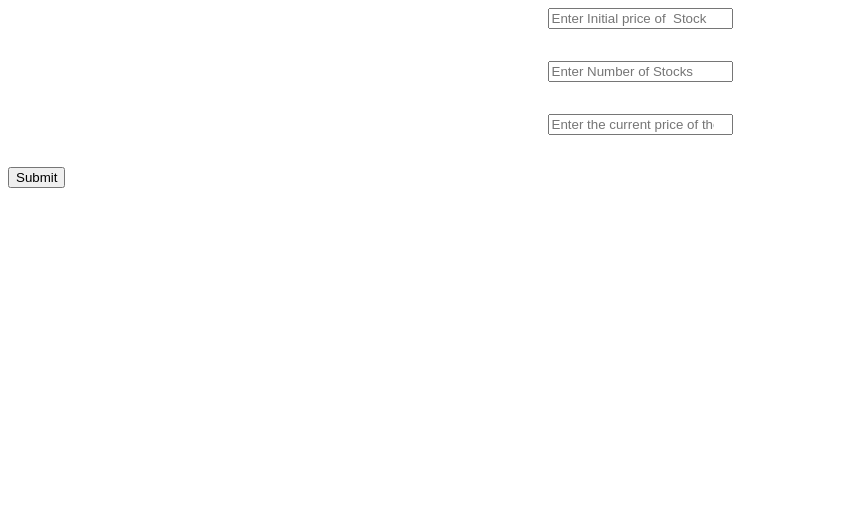
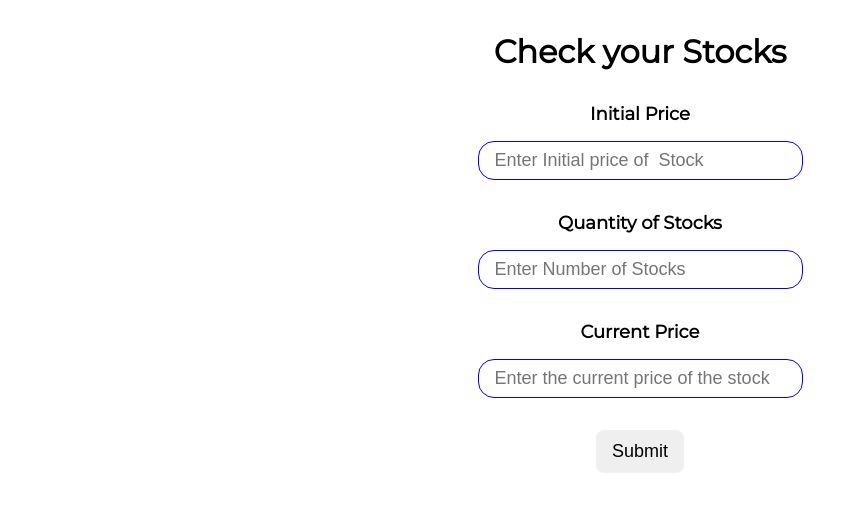
Before and after one commit to atharvabhanage02/stock-purchase-profit-or-loss, a plain HTML site: page index.html in a window 1280 px wide. Shown: the whole page, without its empty margins (0-858 px from the left). Drawn offline with Linux system fonts and the light colour scheme.

Commit message:
styles updated

```diff
--- a/app.js
+++ b/app.js
@@ -1,7 +1,7 @@
 const inputValue = document.querySelector("#initial-input")
 const quantityStk = document.querySelector("#quantity-of-stocks")
 const currentPrice = document.querySelector("#current-price")
-const btnCheck = document.querySelector("#btn-check")
+const btnCheck = document.querySelector("#btn")
 const output = document.querySelector("#output")
 
 
@@ -10,10 +10,12 @@ function calculateProfitOrLoss(initial,qty,current){
         var loss = (initial-current)*qty;
         var lossPercent = (loss/(initial*qty))*100;
         output.innerText = `You are in loss ${loss} with ${lossPercent}%`;
+        output.style.color = 'red';
     }else if(current>initial){
         var profit = (current-initial)*qty;
         var profitPercent = (profit/(initial*qty))*100;
         output.innerText = `You are in profit ${profit} with ${profitPercent}%`;
+        output.style.color = 'green';
     }else{
         output.innerText ="No Pain No Gain , No Gain No Pain"
     }
--- a/index.html
+++ b/index.html
@@ -8,17 +8,19 @@
     <link rel="stylesheet" href="styles.css">
 </head>
 <body>
+
     <main>
-        <label for="initial-input">
+        <h1>Check your Stocks</h1>
+        <label for="initial-input">Initial Price
             <input type="number" placeholder="Enter Initial price of  Stock" id="initial-input">
         </label>
-        <label for="quantity-of-stocks">
+        <label for="quantity-of-stocks">Quantity of Stocks
             <input type="number" placeholder="Enter Number of Stocks" id="quantity-of-stocks">
         </label>
-        <label for="current-price">
+        <label for="current-price">Current Price
             <input type="number" placeholder="Enter the current price of the stock" id="current-price">
         </label>
-        <button id="btn-check">Submit</button>
+        <button id="btn">Submit</button>
         <div id="output"></div>
     </main>
 
--- a/styles.css
+++ b/styles.css
@@ -1,5 +1,46 @@
+@import url('https://fonts.googleapis.com/css2?family=Montserrat&display=swap');
+
+* {
+    padding: 0;
+    margin: 0;
+    box-sizing: border-box;
+  }
+body{
+    font-family: 'Montserrat', sans-serif;
+    text-align: center;
+}
+
+h1{
+    margin-top:2rem ;
+    margin-bottom: 2rem;
+    font-weight: bolder;
+}
+label{
+    font-size: large;
+    font-weight: bolder;
+}
+
 input{
     display: block;
     margin: auto;
     margin-bottom:2rem ;
+    margin-top: 1rem;
+    padding: 0.5rem 1rem;
+    font-size: large;
+    border: 1px solid blue;
+    border-radius: 1rem;
+    width: 100%;
+    max-width: 325px;
 }
+#btn {
+
+    border: none;
+
+    padding: 0.7rem 1rem;
+    border-radius: 0.5rem;
+    font-size: large;
+    cursor: pointer;
+
+    margin: auto;
+    display: block;
+  }
```
